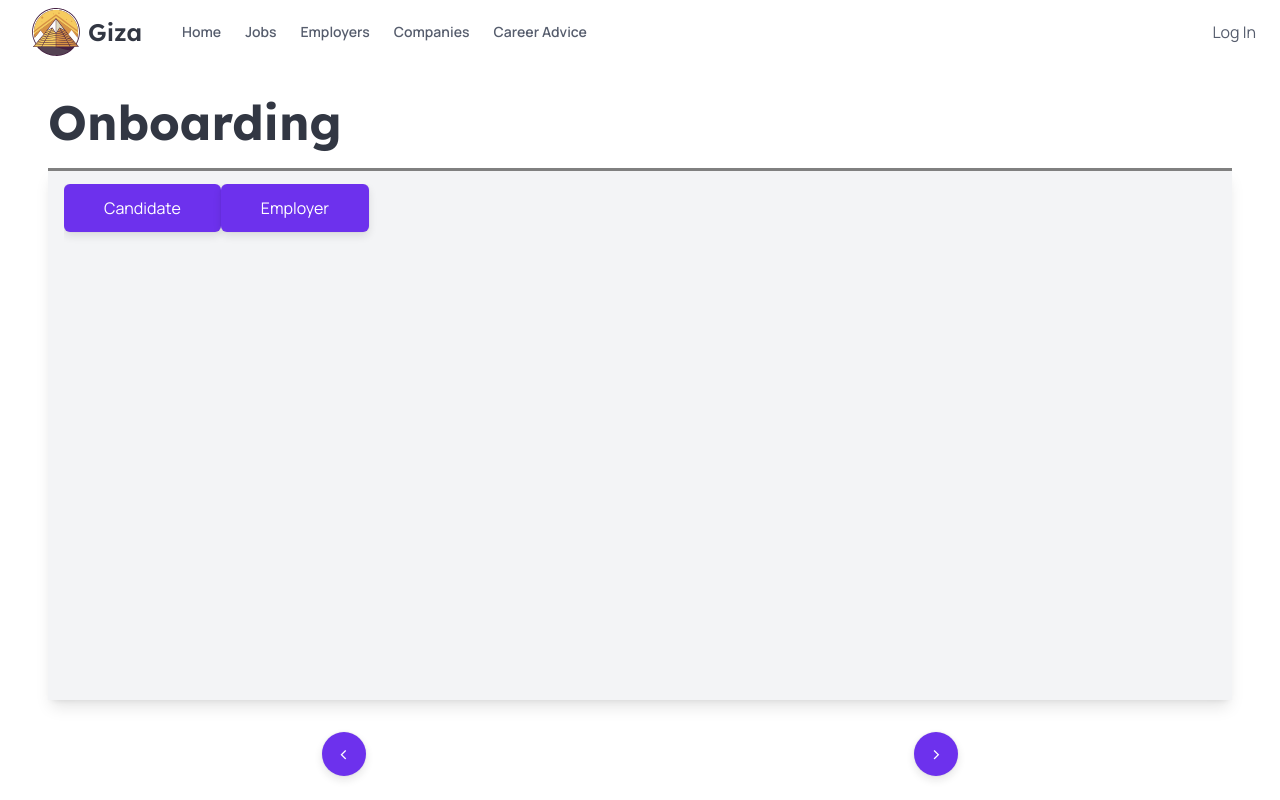
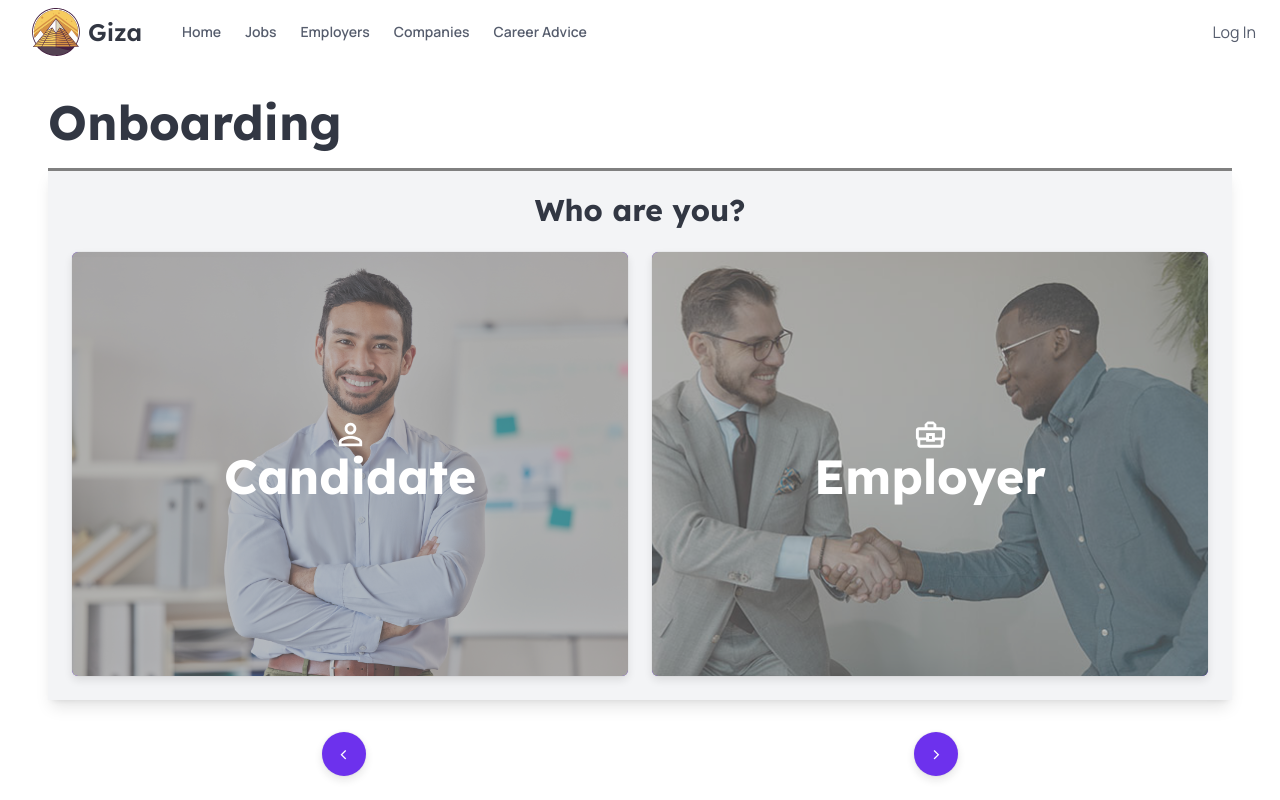
Before and after one commit to ValentinMarchessi/giza-next-client, a Next.js app: page /onboarding in a window 1280 px wide. Built offline with nearby package versions, Linux system fonts and the light colour scheme.

Commit message:
Onboarding step 1

```diff
--- a/src/app/globals.css
+++ b/src/app/globals.css
@@ -28,6 +28,15 @@ main {
 h1 {
   @apply text-5xl font-bold text-neutral-700 font-heading mb-3;
   line-height: 68px;
+}
+h2 {
+  @apply text-3xl text-neutral-700 font-bold font-heading mb-3;
+}
+h3 {
+  @apply text-2xl text-neutral-700 font-bold font-heading mb-3;
+}
+h4 {
+  @apply text-xl text-neutral-700 font-bold font-heading mb-3
 }
 
 label {
--- a/src/app/onboarding/components/OnboardingForm.tsx
+++ b/src/app/onboarding/components/OnboardingForm.tsx
@@ -6,6 +6,9 @@ import { useForm } from "react-hook-form";
 import { yupResolver } from "@hookform/resolvers/yup";
 import { Role } from "@/types/enums";
 import useCarousel from "@/hooks/useCarousel";
+import PersonOutlineOutlinedIcon from "@mui/icons-material/PersonOutlineOutlined";
+import BusinessCenterOutlinedIcon from "@mui/icons-material/BusinessCenterOutlined";
+import Image from "next/image";
 
 export default function OnboardingForm() {
   /*
@@ -14,7 +17,7 @@ export default function OnboardingForm() {
   2. Ask wether the user is a candidate or an employer
   3. Ask for further identifying information depending on the previous answer
   */
-  const { handleSubmit, setValue } = useForm<SignUpSchema>({
+  const { handleSubmit, setValue, watch } = useForm<SignUpSchema>({
     resolver: yupResolver(signUpSchema),
   });
   const {
@@ -29,12 +32,42 @@ export default function OnboardingForm() {
 
   const steps = useMemo(
     () => [
-      <div key="step-1">
-        <button type="button" onClick={() => setValue("role", Role.Candidate)}>
-          Candidate
+      <div
+        key="step-1"
+        className="grid grid-cols-2 auto-rows-[min-content_auto] w-full h-full gap-6 p-6"
+      >
+        <h2 className="col-span-2 text-center m-0">Who are you?</h2>
+        <button
+          type="button"
+          onClick={() => setValue("role", Role.Candidate)}
+          className="relative flex flex-col items-center justify-center p-0 drop-shadow-none overflow-hidden"
+        >
+          <Image
+            src="/candidate.jpg"
+            alt="candidate"
+            width={2120}
+            height={1414}
+            objectFit="cover"
+            className="absolute top-0 right-0 w-full h-full object-cover contrast-50"
+          />
+          <PersonOutlineOutlinedIcon fontSize="large" className="z-10" />
+          <h3 className="z-10 text-5xl text-white">Candidate</h3>
         </button>
-        <button type="button" onClick={() => setValue("role", Role.Company)}>
-          Employer
+        <button
+          type="button"
+          onClick={() => setValue("role", Role.Company)}
+          className="relative flex flex-col items-center justify-center p-0 drop-shadow-none overflow-hidden"
+        >
+          <Image
+            src="/recruiter.jpg"
+            alt="recruiter"
+            width={960}
+            height={425}
+            objectFit="cover"
+            className="absolute top-0 right-0 w-full h-full object-cover contrast-50"
+          />
+          <BusinessCenterOutlinedIcon fontSize="large" className="z-10" />
+          <h3 className="z-10 text-5xl text-white">Employer</h3>
         </button>
       </div>,
       <div key="step-2">Step 2</div>,
@@ -61,7 +94,7 @@ export default function OnboardingForm() {
         <div
           ref={carouselRef}
           {...ScrollHandlers}
-          className="carousel no-scrollbar h-full m-4"
+          className="carousel no-scrollbar h-full"
         >
           {steps.map((element, index) => (
             <div
```
Also changed, not shown: public/candidate.jpg (added), public/recruiter.jpg (added).
